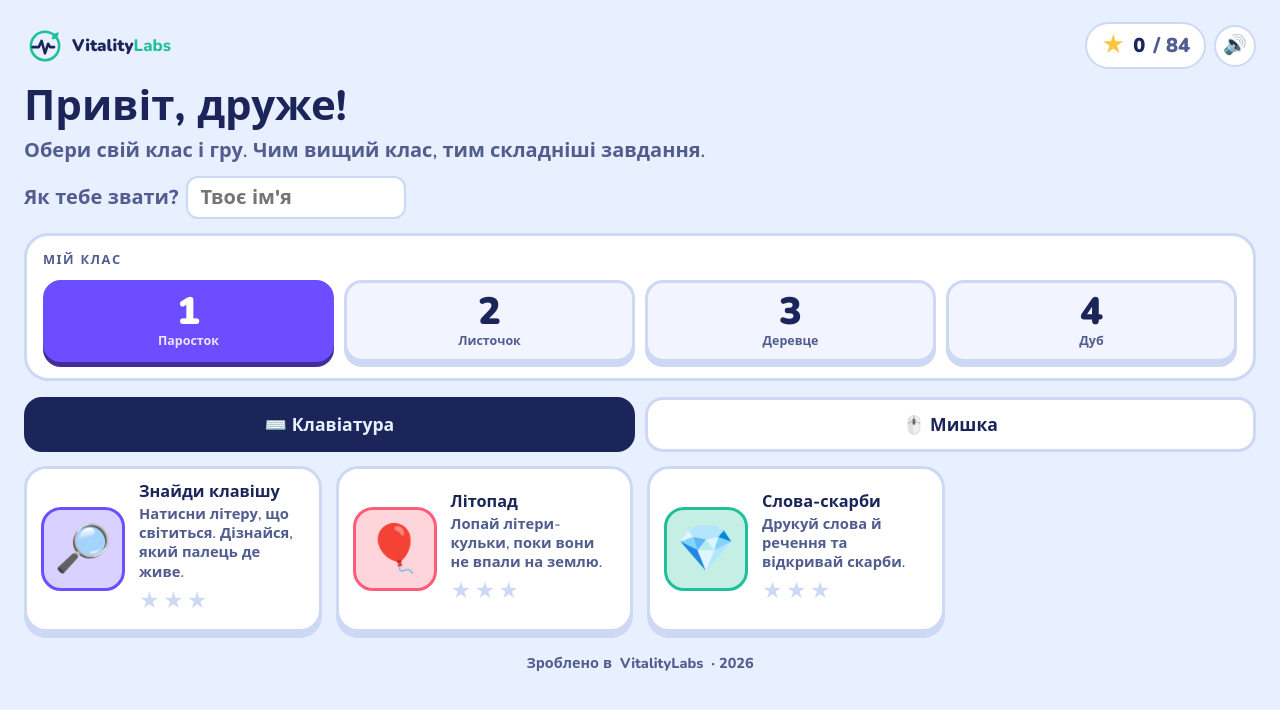
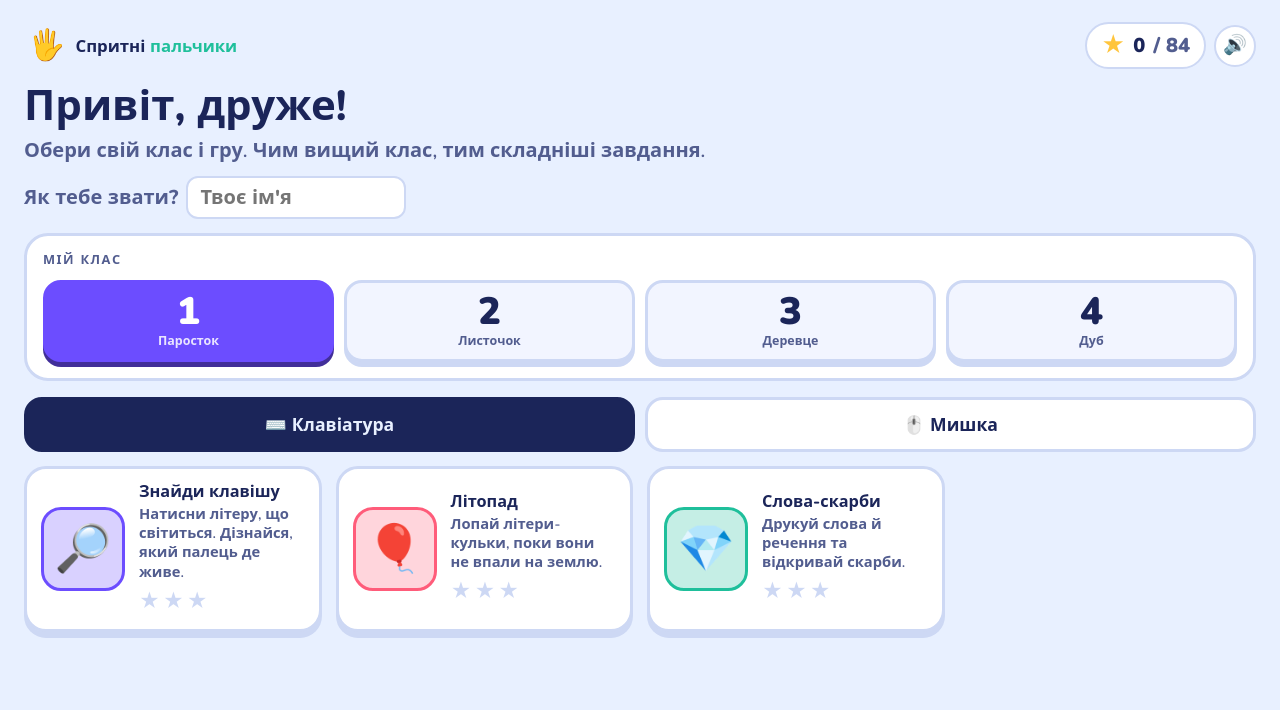
Before and after one commit to fayna-informatyka/fayna-informatyka.github.io, a plain HTML site: page games/spryntni-palchyky.html in a window 1280 px wide. Drawn offline with nearby package versions, Linux system fonts and the light colour scheme; a web font is replaced by a local one.

Commit message:
Спритні пальчики: прибрано написи VitalityLabs
Co-Authored-By: Claude Opus 5.5 <noreply@anthropic.com>
Claude-Session: https://claude.ai/code/session_01QuzqZ281Chdw1YJ183tZHz

```diff
--- a/games/spryntni-palchyky.html
+++ b/games/spryntni-palchyky.html
@@ -241,15 +241,13 @@ h1,h2,h3{font-family:var(--f-display);margin:0;text-wrap:balance;line-height:1.1
 <body>
 
 <!-- ============ SPLASH ============ -->
-<div class="splash" id="splash" role="dialog" aria-label="Заставка VitalityLabs" hidden>
+<div class="splash" id="splash" role="dialog" aria-label="Заставка" hidden>
   <div class="inner">
     <svg class="logo" viewBox="0 0 120 120" aria-hidden="true">
       <circle class="ring" cx="60" cy="60" r="50" transform="rotate(-90 60 60)"/>
       <path class="pulse" d="M16 64 H38 L48 42 L60 86 L71 52 L78 64 H92"/>
       <path class="leaf" d="M84 36 C84 20 96 12 108 12 C108 26 100 36 84 36 Z"/>
     </svg>
-    <div class="brand-word">Vitality<b>Labs</b></div>
-    <div class="presents">представляє</div>
     <h1>Спритні пальчики</h1>
     <p class="sub">Тренажери клавіатури та мишки<br>для 1–4 класів</p>
     <div class="bar" aria-hidden="true"><i></i></div>
@@ -260,9 +258,9 @@ h1,h2,h3{font-family:var(--f-display);margin:0;text-wrap:balance;line-height:1.1
 <!-- ============ APP ============ -->
 <div class="wrap" id="app" hidden>
   <header class="top">
-    <button class="brand" id="brand" title="На головну" aria-label="VitalityLabs, на головну">
-      <svg viewBox="0 0 120 120" aria-hidden="true"><circle cx="60" cy="60" r="50" fill="none" stroke="#1FBF9B" stroke-width="9"/><path d="M16 64 H38 L48 42 L60 86 L71 52 L78 64 H92" fill="none" stroke="currentColor" stroke-width="9" stroke-linecap="round" stroke-linejoin="round"/><path d="M84 36 C84 20 96 12 108 12 C108 26 100 36 84 36 Z" fill="#1FBF9B"/></svg>
-      <span>Vitality<b>Labs</b></span>
+    <button class="brand" id="brand" title="На головну" aria-label="Спритні пальчики, на головну">
+      <span aria-hidden="true" style="font-size:30px;line-height:1">🖐️</span>
+      <span>Спритні <b>пальчики</b></span>
     </button>
     <div class="right">
       <span class="pill" title="Зібрані зірки"><span class="st">★</span><span id="starTotal">0</span><span style="color:var(--ink2)">/ 84</span></span>
@@ -286,7 +284,6 @@ h1,h2,h3{font-family:var(--f-display);margin:0;text-wrap:balance;line-height:1.1
     </div>
     <div class="note" id="kbNote" hidden>Для цих ігор потрібна справжня клавіатура. На телефоні або планшеті спробуй ігри з мишкою: вони працюють дотиком.</div>
     <div class="cards" id="cards"></div>
-    <div class="foot"><span>Зроблено в</span><b style="font-family:var(--f-display)">VitalityLabs</b><span>· 2026</span></div>
   </main>
 
   <section id="play" hidden>
```
